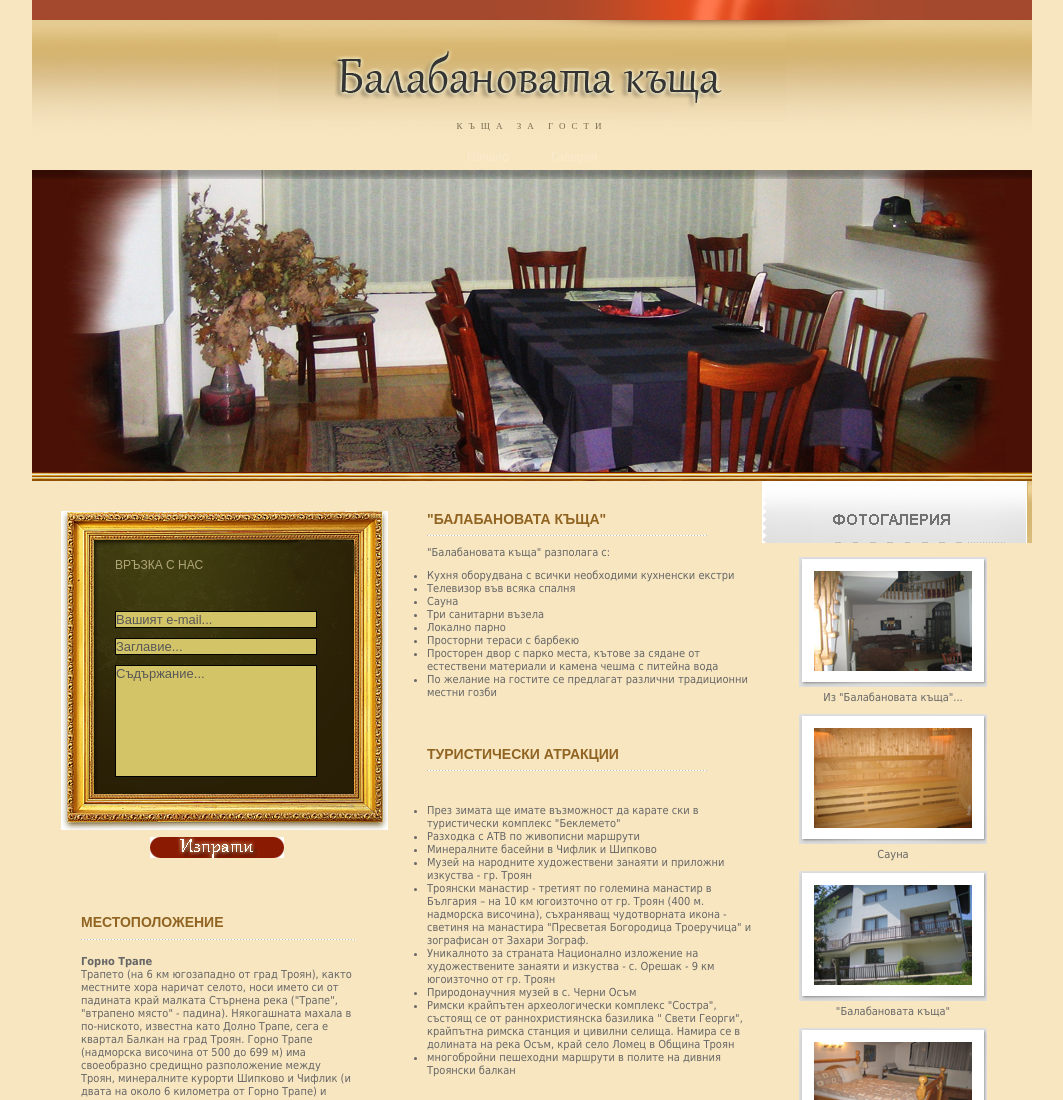
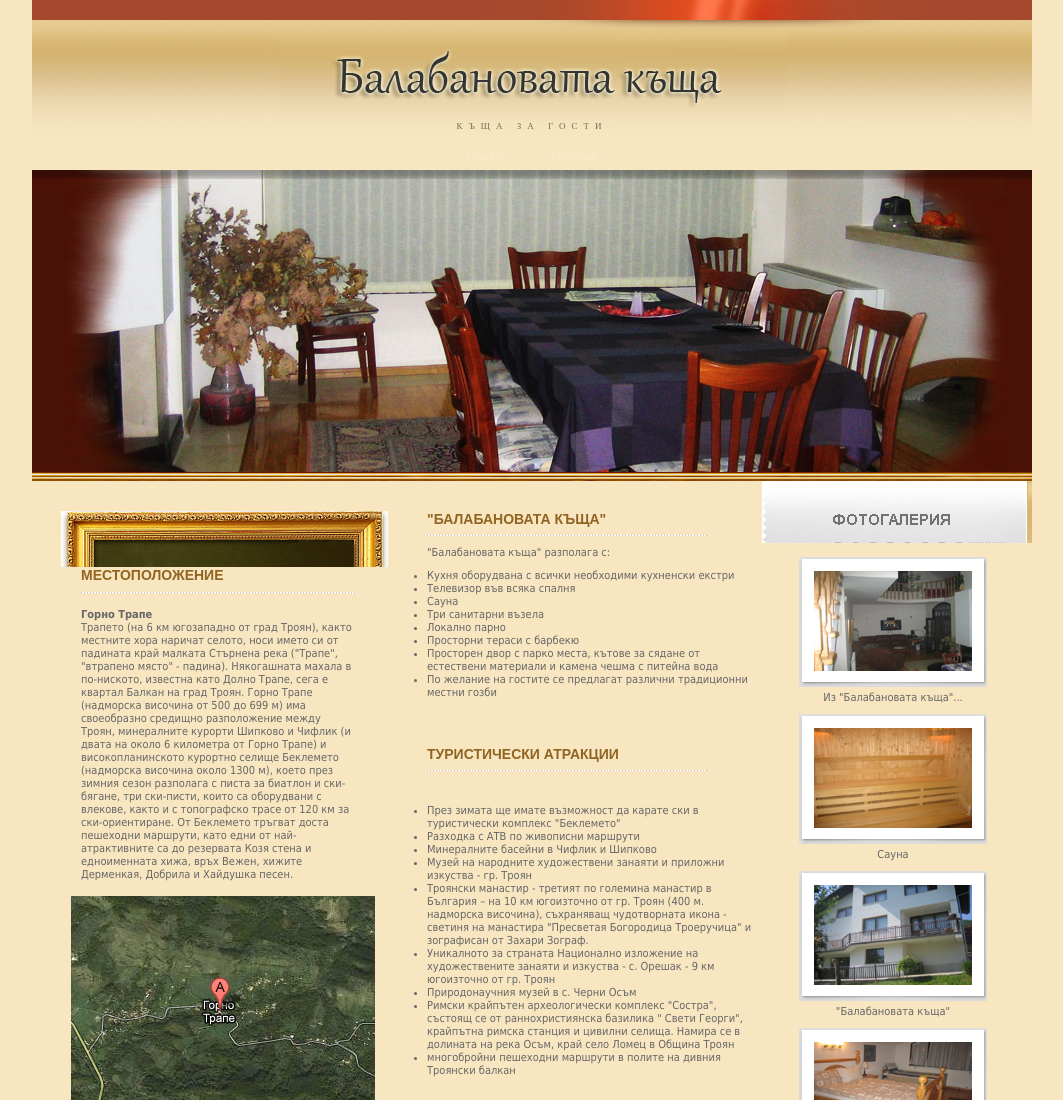
Before and after one commit to mgechev/selskiturizam.net, a plain HTML site: page index.html in a window 1280 px wide. Shown: the top 1100 px of the page, without its empty margins (108-1171 px from the left). Drawn offline with Linux system fonts and the light colour scheme.

Commit message:
Update index.html

```diff
--- a/index.html
+++ b/index.html
@@ -48,14 +48,14 @@
 		<div class="inside">
 			<div id="sidebar">
 				<div class="order">
-					<form action="#send">
+<!--					<form action="#send">
 						<h3>Връзка с нас</h3>
 						<div id="infoMessage"></div>
 						<input class="contactInput" type="text" id="emailInput" value="Вашият e-mail..." />
 						<input class="contactInput" type="text" id="subjectInput" value="Заглавие..." />
 						<textarea class="contactInput" id="contentInput">Съдържание...</textarea>
 						<div class="button" style="margin-top: 60px"><a href="javascript:void(0)"><img id="sendButton" src="images/button.gif" alt="" width="134" height="21" /></a></div>																																																																																																												<div class="inner_copy"><a href="http://www.beautifullife.info/">beautiful</a><a href="http://www.grungemagazine.com/">grunge</a></div>
-					</form>
+          </form> -->
 				</div>
 				<div class="block">
 					<h4>Местоположение</h4>
```
